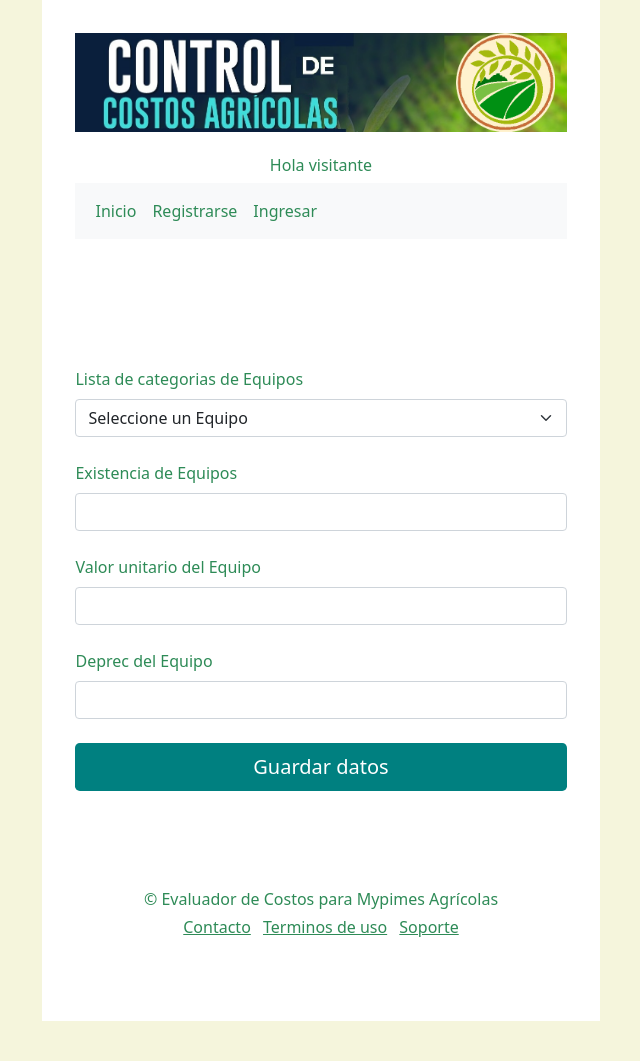
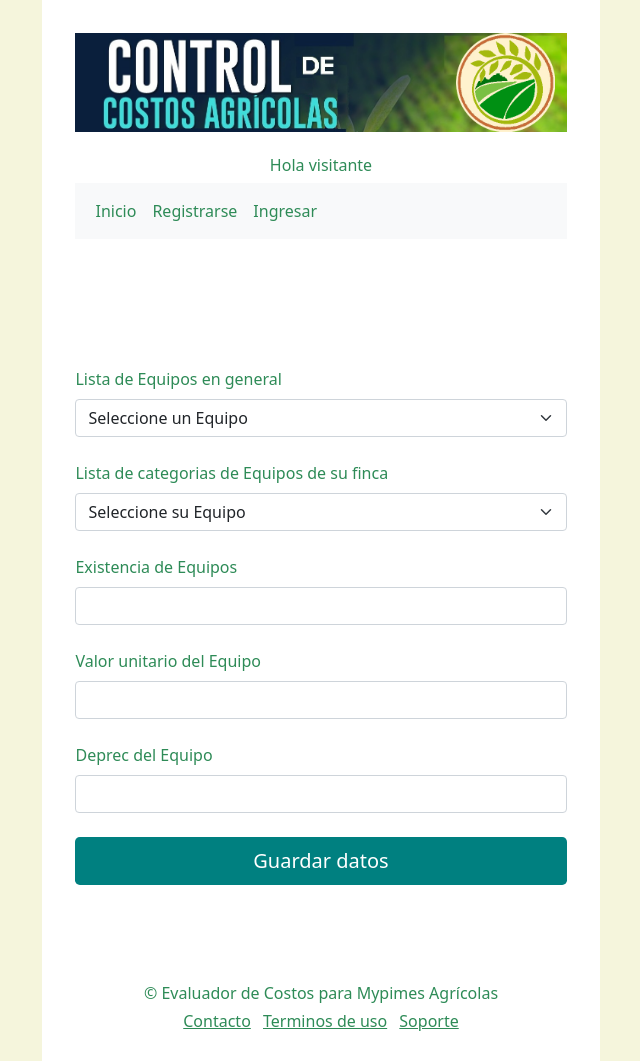
Before and after one commit to juanandresrojas/Proyecto-2, a Django app: template templates/administradorForm/equipoFincaForm.html in a window 1280 px wide. Shown: the top 1061 px of the page, without its empty margins (319-959 px from the left). Before the commit the page ends 1021 px from the top, so only its background shows below. Run offline with Django 3.2, Linux system fonts and the light colour scheme; the template is opened without the code that fills it, so the values that code supplies are empty; some libraries are stand-ins or nearby versions.

Commit message:
Se actualizo appGerente,templates y controlador

```diff
--- a/ProyectoJuan2/static/js/controlador.js
+++ b/ProyectoJuan2/static/js/controlador.js
@@ -325,8 +325,33 @@ function filtrardDescripEquipoFinca() {
 
 function filtrardDescripEquipoFincaResp(data) {
     document.getElementById('existenciaEquipo').value = data['existenciaEquipo'];
+    document.getElementById("listaEquipos").value = data["equipo"];
     document.getElementById('valorUnitarioEquipo').value = data['valorUnitarioEquipo'];
     document.getElementById('deprecEquipo').value = data['deprecEquipo'];
+}
+
+function filtrarEquipoFinca() {
+    let idEquipo = document.getElementById("listaEquipos").value;
+    let listaopciones = document.getElementById("listaEquipoFinca").options;
+
+    let caso = 0
+    if ( idEquipo > '0') caso += 1;
+
+    //Primero deja todo visible
+    for (let i = 1; i < listaopciones.length; i++) {
+        listaopciones[i].removeAttribute("hidden");
+    }
+
+    switch (caso) {
+        case 1:    // equipo > 0: Filtrar solo por equipo
+            for (let i = 1; i < listaopciones.length; i++) {
+                let equipo = listaopciones[i].dataset.equipo;
+                if (equipo != idEquipo) {
+                  listaopciones[i].setAttribute("hidden", "hidden");
+                }
+            }
+            break;
+    }
 }
 
 //+++++++++++++++++++++++++++++++++++++++++ CONSULTAR Y FILTRAR COSTOS INDIRECTOS +++++++++++++++++++++++++++++++++++++++++++++++++++
--- a/templates/administradorForm/cultivosForm.html
+++ b/templates/administradorForm/cultivosForm.html
@@ -84,7 +84,7 @@
             <!-- ACTIVO -->
                 <div class="col-12 text-center">
                     <label for="activo" name="activo">Activo</label>
-                    <input type="checkbox" name="activo">
+                    <input type="checkbox" name="activo" id="activo">
                 </div>
 
                 <hr class="my-4">
--- a/templates/administradorForm/equipoFincaForm.html
+++ b/templates/administradorForm/equipoFincaForm.html
@@ -9,12 +9,24 @@
     {% csrf_token %}
     <div class="row g-3">
         <div class="col-12 col-md-12">
+            <!-- EXISTENCIA DE EQUIPOS -->
             <div class="form-group mt-4">
-                <label for="listaEquipoFinca" class="form-label"> Lista de categorias de Equipos </label>
+                <label for="listaEquipos" class="form-label">Lista de Equipos en general</label>
+                <select name="listaEquipos" id="listaEquipos" onchange="filtrarEquipoFinca()" class="form-select">
+                    <option value="0" > Seleccione un Equipo </option>
+                    {% for equipos in listaEquipos %}
+                    <option value="{{ equipos.id }}">{{ equipos.descripEquipo }}</option>
+                    {% endfor %}
+                </select>
+            </div>
+
+            <!-- EXISTENCIA DE EQUIPOS DE FINCA  -->
+            <div class="form-group mt-4">
+                <label for="listaEquipoFinca" class="form-label"> Lista de categorias de Equipos de su finca </label>
                 <select name="listaEquipoFinca" id="listaEquipoFinca" onchange="filtrardDescripEquipoFinca()" class="form-select">
-                    <option value="0">Seleccione un Equipo</option>
+                    <option value="0">Seleccione su Equipo</option>
                     {% for equipoFinca in listaEquipoFinca %}
-                    <option value="{{ equipoFinca.id }}">{{ equipoFinca.existenciaEquipo }}</option>
+                    <option value="{{ equipoFinca.id }}" data-equipo="{{ equipoFinca.equipo__id }}">{{ equipoFinca.existenciaEquipo }}</option>
                     {% endfor %}
                 </select>
             </div>
```
Also changed, not shown: appGerente/views.py (+11 -8 lines).
